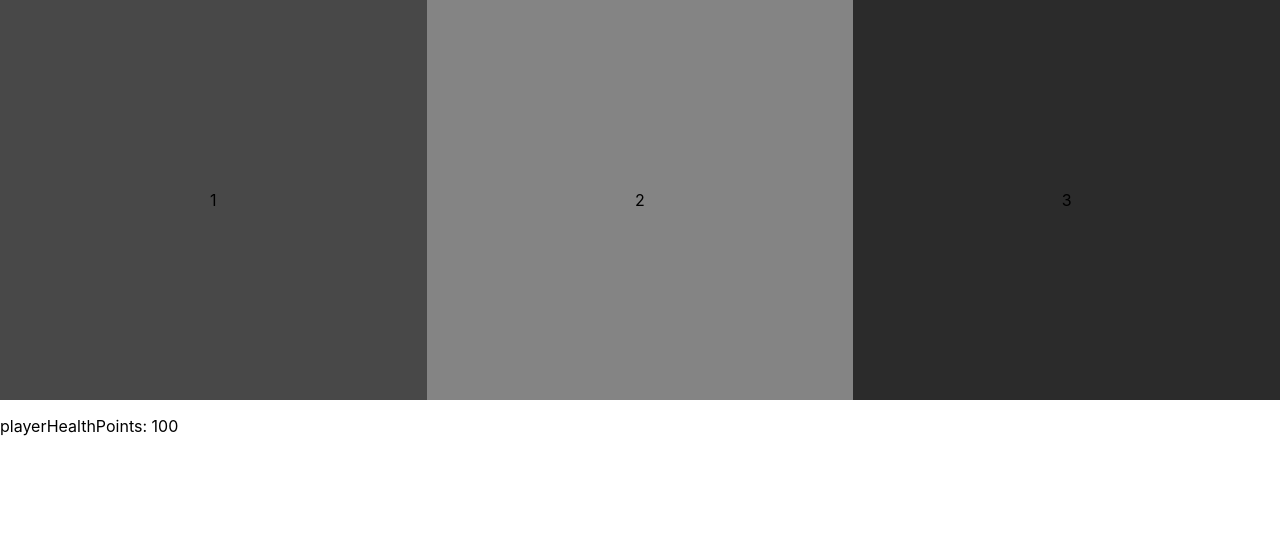
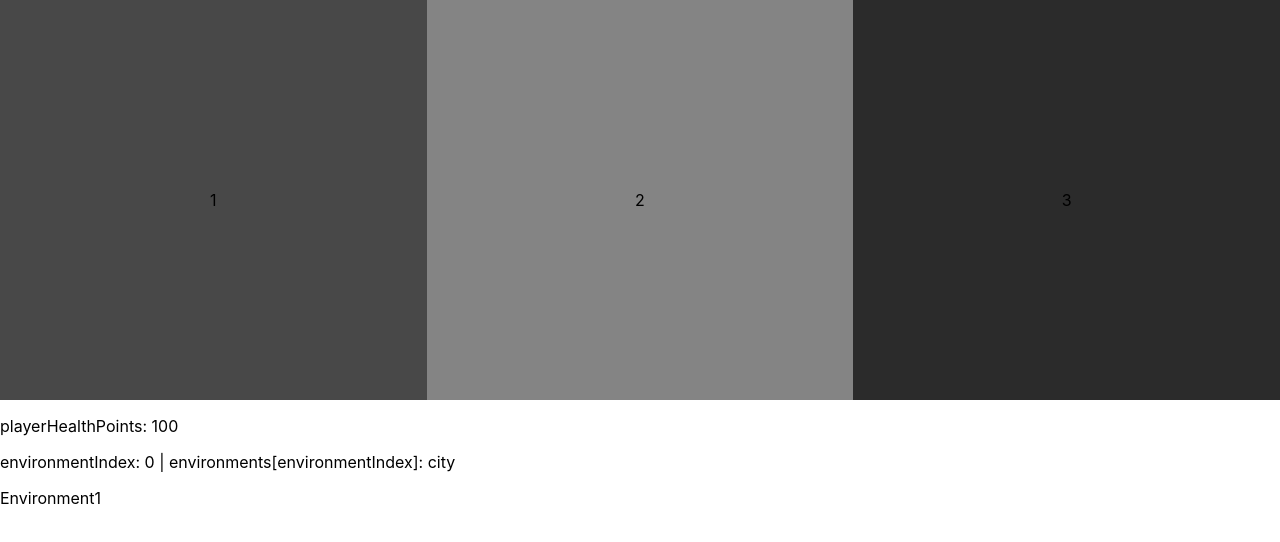
Before and after one commit to xylvnking/cult-of-three, a Next.js app: page /GameInput in a window 1280 px wide. Shown: the top 542 px of the page. Built offline with nearby package versions, Linux system fonts and the light colour scheme.

Commit message:
getting the hang of the absolute basics of typescript. found a github repo for a usesoundhook so im definitely trying that out. its semi-maintained so im saving before installing

```diff
--- /dev/null
+++ b/pages/Environment1.tsx
@@ -0,0 +1,9 @@
+import React from 'react'
+
+type Props = {}
+
+export default function Environment1({}: Props) {
+  return (
+    <div>Environment1</div>
+  )
+}
--- /dev/null
+++ b/pages/Environment2.tsx
@@ -0,0 +1,9 @@
+import React from 'react'
+
+type Props = {}
+
+export default function Environment2({}: Props) {
+  return (
+    <div>Environment2</div>
+  )
+}
--- /dev/null
+++ b/pages/Environment3.tsx
@@ -0,0 +1,9 @@
+import React from 'react'
+
+type Props = {}
+
+export default function Environment3({}: Props) {
+  return (
+    <div>Environment3</div>
+  )
+}
--- a/pages/GameInput.tsx
+++ b/pages/GameInput.tsx
@@ -6,16 +6,16 @@ type Props = {}
 
 
 
-export default function GameInput({}: Props) {
+const GameInput: React.FC<Props> = ({}: Props) => {
 
 
 
-    const [currentKeyPressed, setCurrentKeyPressed] = React.useState([])
+    const [currentKeyPressed, setCurrentKeyPressed] = React.useState<Array<string>>([])
 
-    const handleKeyDown = (val) => {
-        // setCurrentKeyPressed("")
-        setCurrentKeyPressed(current => [...current, val])
-        console.log(typeof currentKeyPressed)
+    const handleKeyDown = (val:string) => {
+        setCurrentKeyPressed([])
+        setCurrentKeyPressed((current: any) => [...current, val])
+
         // setCurrentKeyPressed(val)
 
     }
@@ -35,3 +35,6 @@ export default function GameInput({}: Props) {
     </div>
   )
 }
+
+
+export default GameInput
--- a/pages/gamestate.tsx
+++ b/pages/gamestate.tsx
@@ -1,24 +1,46 @@
 import React, { useEffect, useRef } from 'react'
 import styles from '../styles/Main.module.css'
+import Environment1 from './Environment1'
+import Environment2 from './Environment2'
+import Environment3 from './Environment3'
 
 type GameStateProps = {
-    currentKeyPressed:string
-
+    currentKeyPressed:Array<string>
+    children?: React.ReactNode
 }
 
 let playerHealthPoints:number = 100
+const environments:Array<string> = ['city', 'forest','dreamstate']
 
 
 
 export default function Gamestate(props: GameStateProps) {
 
+    // console.log(`${props.currentKeyPressed}`)
 
 
-    console.log(`${props.currentKeyPressed}`)
 
-    // console.log(props.currentKeyPressed)
-    const [environment, setEnvironment] = React.useState()
 
+    const [environmentIndex, setEnvironmentIndex] = React.useState<number>(0)
+
+    const getEnvironmentIndex = () => {
+        console.log(environmentIndex)
+        switch (environmentIndex) {
+            case 0:
+                return <Environment1 />
+                // return <p>yeah</p>
+                console.log('Environment1')
+                break;
+            case 1:
+                return <Environment2 />
+                // console.log('Environment2')
+                break;
+            case 2:
+                return <Environment3 />
+                // console.log('Environment3')
+                break;
+        }
+    }
 
     return (
         <main className={styles.mainContainer}>
@@ -36,18 +58,13 @@ export default function Gamestate(props: GameStateProps) {
                 </section>
             </div>
 
-            {/* <div>
-				<p> Are You Smart?</p>
-					<input
-                        type="hidden"
-                        // value={answer}
-                        onKeyPress={(e) => handleAnswerChange(e.target.value)}
-                    />
-				<small> Press Y for Yes or N for No</small>
-            </div> */}
+        <p>playerHealthPoints: {playerHealthPoints}</p>
+        <p>environmentIndex: {environmentIndex} | environments[environmentIndex]: {environments[environmentIndex]}</p>
+        {/* <p>{Props.currentKeyPressed}</p> */}
 
-        <p>playerHealthPoints: {playerHealthPoints}</p>
-        {/* <p>{Props.currentKeyPressed}</p> */}
+        {
+            getEnvironmentIndex()
+        }
 
       </main>
   )
```
